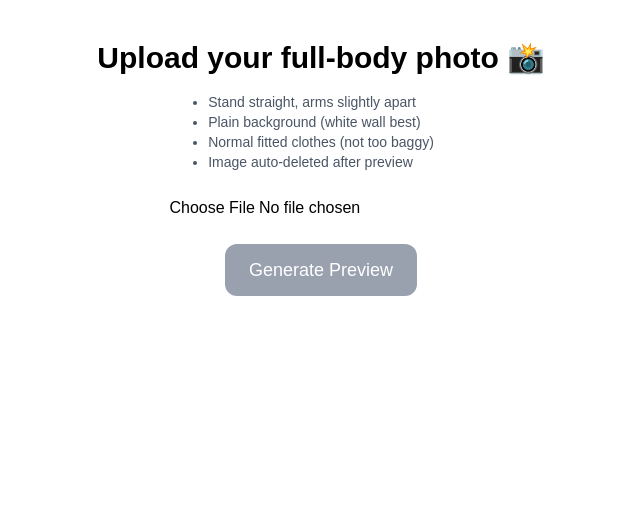
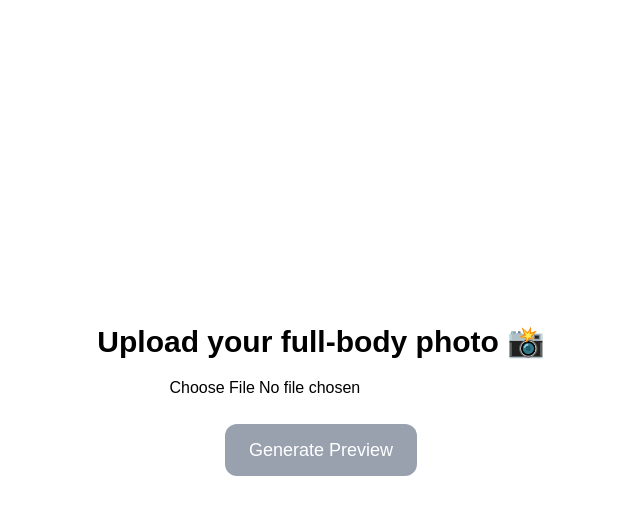
Before and after one commit to Shaurya01117/drip-ai, a Next.js app: page /upload in a window 1280 px wide. Shown: the top 514 px of the page, without its empty margins (319-959 px from the left). Built offline with nearby package versions, Linux system fonts and the light colour scheme.

Commit message:
Update page.tsx

```diff
--- a/src/app/upload/page.tsx
+++ b/src/app/upload/page.tsx
@@ -6,15 +6,10 @@ export default function UploadPage() {
   const [image, setImage] = useState<File | null>(null);
 
   return (
-    <main className="min-h-screen bg-white text-black flex flex-col items-center px-6 py-10">
-      <h1 className="text-3xl font-bold mb-4">Upload your full-body photo 📸</h1>
-
-      <ul className="text-sm text-gray-600 mb-6 list-disc max-w-md">
-        <li>Stand straight, arms slightly apart</li>
-        <li>Plain background (white wall best)</li>
-        <li>Normal fitted clothes (not too baggy)</li>
-        <li>Image auto-deleted after preview</li>
-      </ul>
+    <main className="min-h-screen bg-white text-black flex flex-col items-center justify-center px-6">
+      <h1 className="text-3xl font-bold mb-4">
+        Upload your full-body photo 📸
+      </h1>
 
       <input
         type="file"
@@ -25,8 +20,8 @@ export default function UploadPage() {
 
       <button
         disabled={!image}
-        className={`px-6 py-3 rounded-xl text-lg text-white transition ${
-          image ? "bg-black hover:opacity-80" : "bg-gray-400 cursor-not-allowed"
+        className={`px-6 py-3 rounded-xl text-lg text-white ${
+          image ? "bg-black" : "bg-gray-400"
         }`}
       >
         Generate Preview
```
